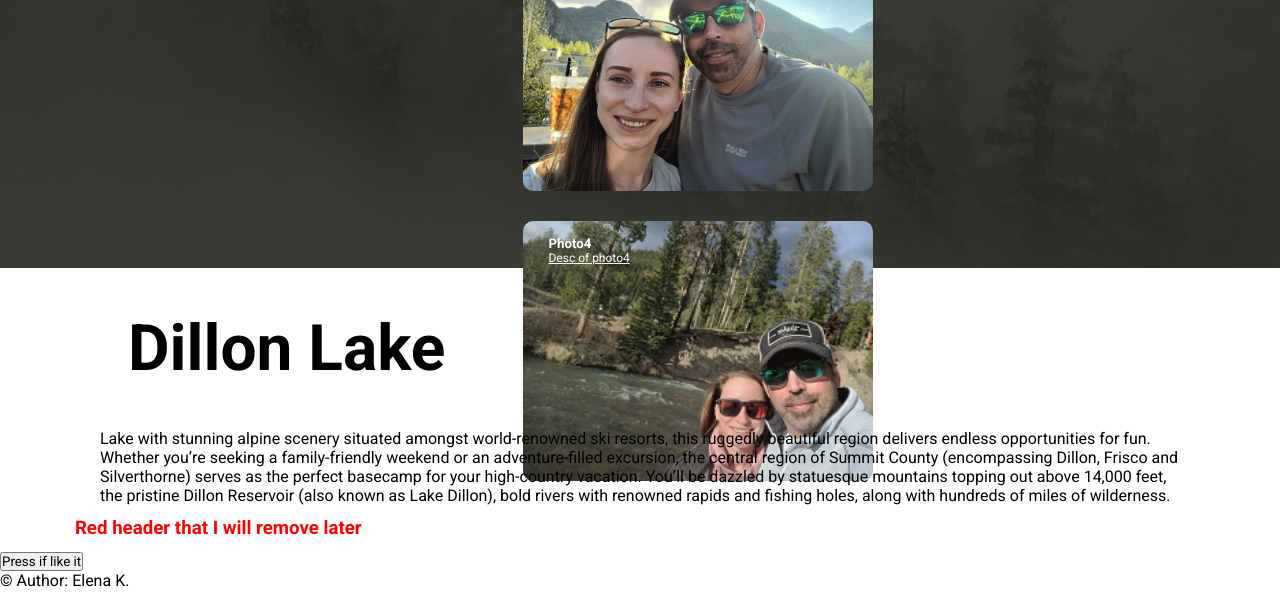
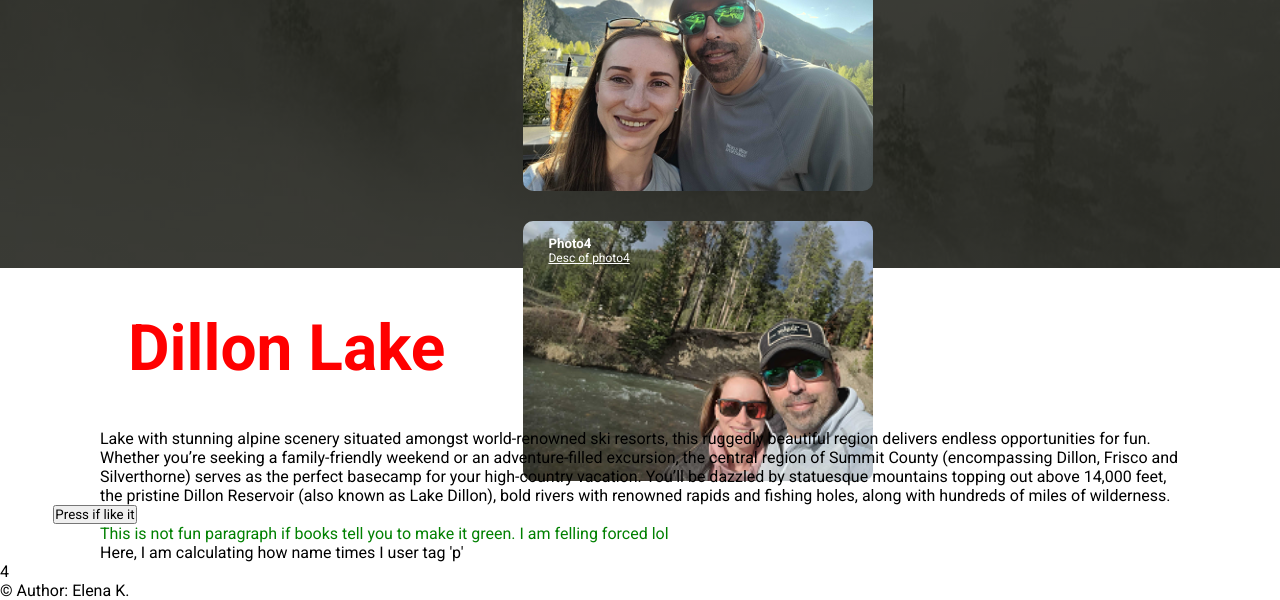
Before and after one commit to KC-LC101-June-21/assignment-4-html-me-something-elenakononova, a website: page index.html in a window 1280 px wide. Shown: the part 532-1132 px from the top of the page. Drawn offline with Linux system fonts and the light colour scheme.

Commit message:
trying to pass tests

```diff
--- a/index.html
+++ b/index.html
@@ -21,9 +21,18 @@
             margin-left: 4em;
             margin-right: 0;
         }
+        button{
+            margin-left: 4em;
+        }
         body{
             margin: 0px;
             padding: 0 px;
+        }
+        #mainHeading{
+            color:red;
+        }
+        #funParagraph{
+            color: green;
         }
         u{
             color: #fff; font-size: 12px; line-height: 15px;
@@ -76,8 +85,9 @@
             </div>
             <main>
             <article>
-                <header>
-                    <h2>Dillon Lake</h2>
+                <header >
+                    <h2 id="mainHeading">Dillon Lake</h2>
+                </header>
                     <p>
                         Lake with stunning alpine scenery situated amongst world-renowned ski resorts,
                          this ruggedly beautiful region delivers endless opportunities for fun.
@@ -87,10 +97,9 @@
                            You’ll be dazzled by statuesque mountains topping out above 14,000 feet,
                             the pristine Dillon Reservoir (also known as Lake Dillon), bold rivers with renowned rapids and fishing holes,
                              along with hundreds of miles of wilderness.</p>
-                    </header>
+
             </article>
         </main>
-        <h3> Red header that I will remove later</h3>
 
         <button onclick="youClicked();">Press if like it</button>
 
@@ -109,6 +118,12 @@
         </script>
         <p id="demo"></p>
 
+        <p id="funParagraph">This is not fun paragraph if books tell you to make it green. I am felling forced lol</p>
+        <p>Here, I am calculating how name times I user tag 'p'</p>
+        <script>
+            var x = document.getElementsByTagName("P");
+            document.write(x.length);
+        </script>
 
             <footer>&copy; Author: Elena K.</footer>
         </body>
```
